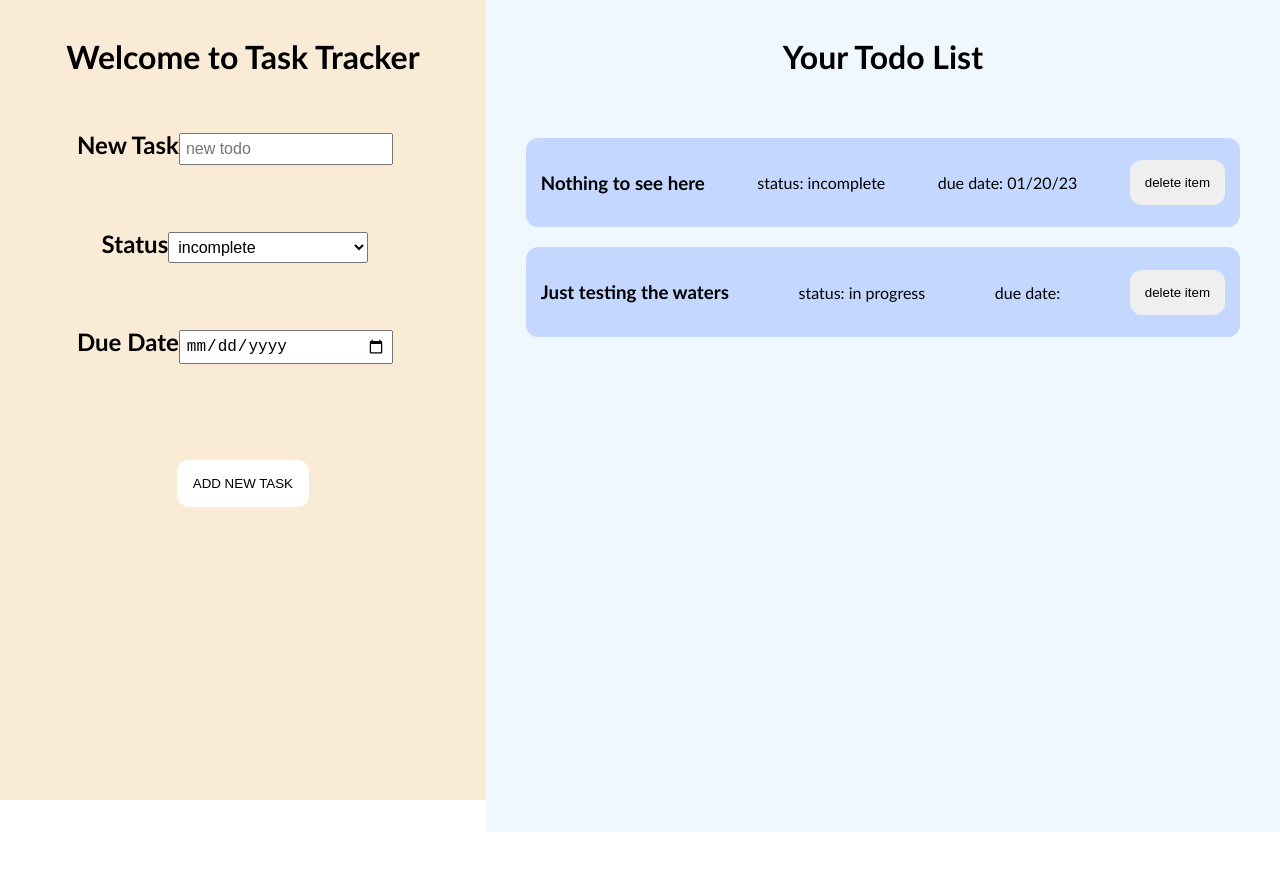
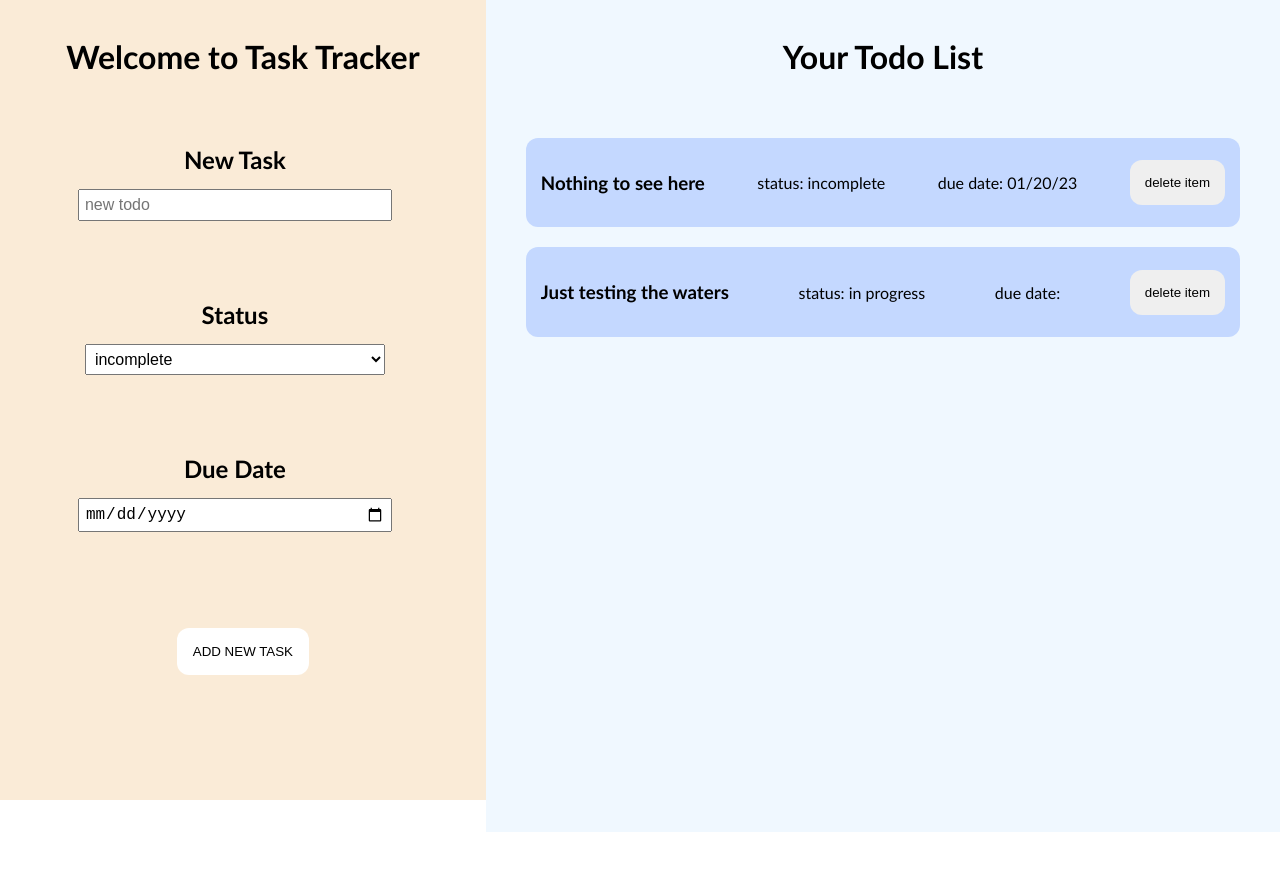
Before and after one commit to tmrich212/task-tracker-redemption, a React (Create React App) app: page / in a window 1280 px wide. Shown: the top 870 px of the page. Built offline with nearby package versions, Linux system fonts and the light colour scheme.

Commit message:
Styles updated for form and task panel

```diff
--- a/src/components/Form.css
+++ b/src/components/Form.css
@@ -0,0 +1,62 @@
+form {
+    display: flex;
+    flex-direction: column;
+    align-items: center;
+    margin: 20px auto;
+    height: 100vh;
+    padding: 2rem;
+  }
+
+
+  .form-container h1 {
+    text-align: center;
+  }
+
+  .form-container {
+    width: 40%;
+    padding: 1rem;
+    background-color: antiquewhite;
+  }
+
+  .form-input {
+    padding-bottom: 3rem;
+    width: 100%;
+  }
+
+  label {
+    padding-right: 1rem;
+    padding-bottom: 1rem;
+    font-size: x-large;
+    font-weight: bolder;
+    display: flex;
+    flex-direction: column;
+    align-items: center;
+  }
+
+  label span {
+    margin: 15px 0;
+  }
+
+  input, select {
+    width: 300px;
+    font-size: 16px;
+    padding: 5px;
+  }
+
+  .date-container {
+    display: flex;
+    justify-content: start;
+    flex-direction: column;
+  }
+
+  .submit {
+   padding-top: 2rem;
+  }
+
+  .submit button {
+    border: none;
+    border-radius: 12px;
+    padding: 16px;
+    text-transform: uppercase;
+    cursor: pointer;
+  }
--- a/src/components/Form.js
+++ b/src/components/Form.js
@@ -1,4 +1,5 @@
 import React, { useState } from 'react';
+import './Form.css'
 
 const Form = ({ addTask }) => {
     const [task, setTask] = useState('');
@@ -35,14 +36,14 @@ const Form = ({ addTask }) => {
                     <span>New Task</span>
                     <input type="text" placeholder='new todo'
                     value={task}
-                    onChange={(e) => setTask(e.target.value)}/>
+                    onChange={(e) => setTask(e.target.value)} required/>
                     </label>
                 </div>
                 <div className="form-input">
                     <label htmlFor="status">
                         <span>Status</span>
                         <select value={status}
-                    onChange={(e) => setStatus(e.target.value)}>
+                    onChange={(e) => setStatus(e.target.value)} required>
                         <option value="incomplete">incomplete</option>
                         <option value="in-progress">in progress</option>
                         <option value="completed">completed</option>
@@ -53,7 +54,7 @@ const Form = ({ addTask }) => {
                <div className='form-input'>
                     <label htmlFor="date">
                         <span>Due Date</span>
-                        <input type="date" onChange={(e)=> setDate(e.target.value)} value={date}/>
+                        <input type="date" onChange={(e)=> setDate(e.target.value)} value={date} required/>
                     </label>
 
                     {/* <p>Selected Date: {date}</p> */}
```
